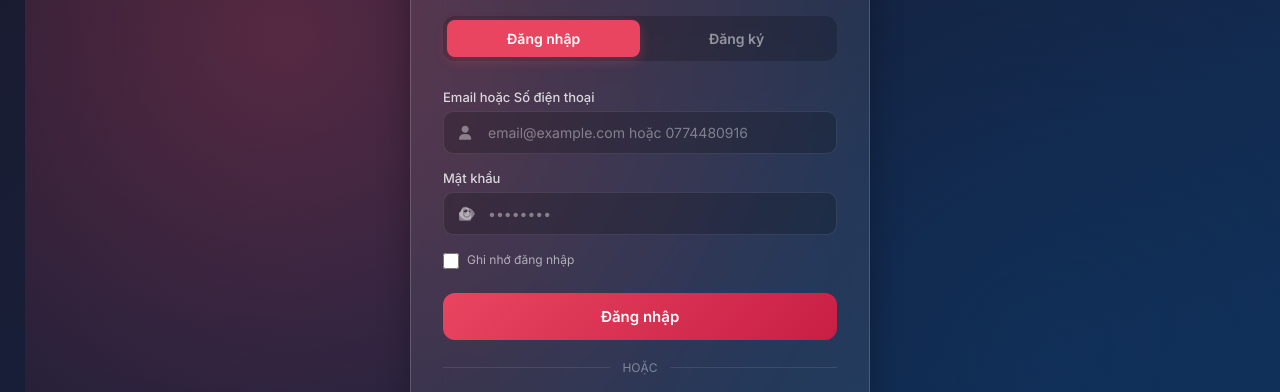
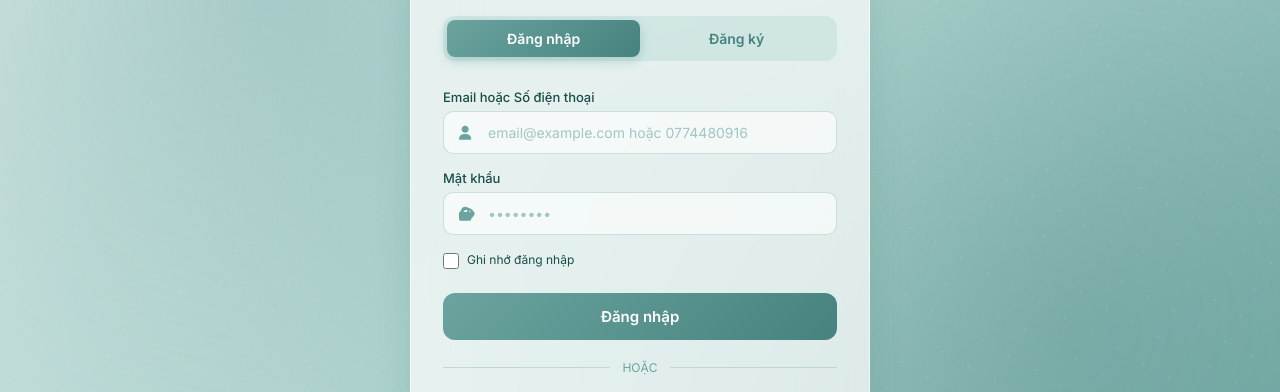
Before and after one commit to minhsang1994/polomimin-website, a plain HTML site: page auth.html in a window 1280 px wide. Shown: the part 222-614 px from the top of the page. Drawn offline with nearby package versions, Linux system fonts and the light colour scheme.

Commit message:
Apply Seafoam Green theme with smooth animations
- Switch color palette to monochromatic seafoam green (#6BA49F)
- Update ERP dashboard with new color scheme
- Refresh auth page with glassmorphism + seafoam tones
- Add floating, shimmer, glow, wave animations
- Smooth scrollbar, custom focus states
- Add theme.css as central design tokens

```diff
--- a/auth.html
+++ b/auth.html
@@ -9,11 +9,13 @@
     <link rel="stylesheet" href="https://cdnjs.cloudflare.com/ajax/libs/font-awesome/6.4.0/css/all.min.css">
     <style>
         :root {
-            --primary: #e94560;
-            --dark: #1a1a2e;
-            --darker: #16213e;
-            --glass: rgba(255, 255, 255, 0.08);
-            --glass-border: rgba(255, 255, 255, 0.18);
+            --primary: #6BA49F;
+            --primary-dark: #46827E;
+            --primary-light: #B2D6D1;
+            --dark: #1a4d49;
+            --darker: #0a2e2c;
+            --glass: rgba(255, 255, 255, 0.4);
+            --glass-border: rgba(255, 255, 255, 0.5);
         }
 
         * { margin: 0; padding: 0; box-sizing: border-box; }
@@ -21,7 +23,7 @@
         body {
             font-family: 'Inter', sans-serif;
             min-height: 100vh;
-            background: linear-gradient(135deg, #1a1a2e 0%, #16213e 50%, #0f3460 100%);
+            background: linear-gradient(135deg, #E6F2F0 0%, #B2D6D1 50%, #6BA49F 100%);
             display: flex;
             align-items: center;
             justify-content: center;
@@ -36,15 +38,35 @@
             position: fixed;
             top: 0; left: 0; right: 0; bottom: 0;
             background:
-                radial-gradient(circle at 20% 30%, rgba(233, 69, 96, 0.3) 0%, transparent 50%),
-                radial-gradient(circle at 80% 70%, rgba(15, 52, 96, 0.5) 0%, transparent 50%);
+                radial-gradient(circle at 20% 30%, rgba(107, 164, 159, 0.4) 0%, transparent 50%),
+                radial-gradient(circle at 80% 70%, rgba(70, 130, 126, 0.3) 0%, transparent 50%),
+                radial-gradient(circle at 50% 50%, rgba(178, 214, 209, 0.3) 0%, transparent 60%);
             z-index: 0;
             animation: bgFloat 20s ease-in-out infinite;
         }
 
+        body::after {
+            content: '';
+            position: fixed;
+            top: -50%; left: -50%;
+            width: 200%; height: 200%;
+            background:
+                radial-gradient(circle, rgba(255,255,255,0.1) 1px, transparent 1px);
+            background-size: 30px 30px;
+            animation: wave 15s linear infinite;
+            z-index: 0;
+            pointer-events: none;
+        }
+
         @keyframes bgFloat {
-            0%, 100% { transform: translate(0, 0); }
-            50% { transform: translate(50px, 30px); }
+            0%, 100% { transform: translate(0, 0) scale(1); }
+            33% { transform: translate(30px, -20px) scale(1.05); }
+            66% { transform: translate(-20px, 30px) scale(0.95); }
+        }
+
+        @keyframes wave {
+            0% { transform: translate(0, 0) rotate(0deg); }
+            100% { transform: translate(30px, 30px) rotate(360deg); }
         }
 
         .container {
@@ -52,13 +74,19 @@
             z-index: 1;
             width: 100%;
             max-width: 460px;
-            background: var(--glass);
-            backdrop-filter: blur(20px);
-            -webkit-backdrop-filter: blur(20px);
-            border: 1px solid var(--glass-border);
+            background: rgba(255, 255, 255, 0.7);
+            backdrop-filter: blur(30px);
+            -webkit-backdrop-filter: blur(30px);
+            border: 1px solid rgba(255, 255, 255, 0.6);
             border-radius: 24px;
             padding: 40px 32px;
-            box-shadow: 0 8px 32px rgba(0, 0, 0, 0.3);
+            box-shadow: 0 8px 32px rgba(70, 130, 126, 0.2);
+            animation: fadeInUp 0.6s ease-out;
+        }
+
+        @keyframes fadeInUp {
+            from { opacity: 0; transform: translateY(30px); }
+            to { opacity: 1; transform: translateY(0); }
         }
 
         .logo {
@@ -69,7 +97,7 @@
         .logo-icon {
             width: 72px;
             height: 72px;
-            background: linear-gradient(135deg, var(--primary), #c81e45);
+            background: linear-gradient(135deg, #6BA49F, #46827E);
             border-radius: 20px;
             display: flex;
             align-items: center;
@@ -79,26 +107,35 @@
             font-weight: 700;
             color: white;
             margin: 0 auto 16px;
-            box-shadow: 0 8px 24px rgba(233, 69, 96, 0.4);
+            box-shadow: 0 8px 24px rgba(107, 164, 159, 0.4);
+            animation: float 6s ease-in-out infinite;
+        }
+
+        @keyframes float {
+            0%, 100% { transform: translateY(0); }
+            50% { transform: translateY(-8px); }
         }
 
         .logo h1 {
             font-family: 'Playfair Display', serif;
             font-size: 28px;
-            color: white;
+            background: linear-gradient(135deg, #1a4d49, #46827E);
+            -webkit-background-clip: text;
+            -webkit-text-fill-color: transparent;
+            background-clip: text;
             letter-spacing: 2px;
             margin-bottom: 4px;
         }
 
         .logo p {
-            color: rgba(255, 255, 255, 0.6);
+            color: #46827E;
             font-size: 13px;
             letter-spacing: 1px;
         }
 
         .tabs {
             display: flex;
-            background: rgba(0, 0, 0, 0.2);
+            background: rgba(178, 214, 209, 0.4);
             border-radius: 12px;
             padding: 4px;
             margin-bottom: 28px;
@@ -108,7 +145,7 @@
             flex: 1;
             padding: 10px;
             text-align: center;
-            color: rgba(255, 255, 255, 0.5);
+            color: #46827E;
             font-size: 14px;
             font-weight: 600;
             cursor: pointer;
@@ -117,9 +154,9 @@
         }
 
         .tab.active {
-            background: var(--primary);
+            background: linear-gradient(135deg, #6BA49F, #46827E);
             color: white;
-            box-shadow: 0 4px 12px rgba(233, 69, 96, 0.3);
+            box-shadow: 0 4px 12px rgba(107, 164, 159, 0.4);
         }
 
         .form-group {
@@ -128,7 +165,7 @@
 
         .form-group label {
             display: block;
-            color: rgba(255, 255, 255, 0.8);
+            color: #1a4d49;
             font-size: 13px;
             font-weight: 500;
             margin-bottom: 6px;
@@ -143,30 +180,32 @@
             left: 16px;
             top: 50%;
             transform: translateY(-50%);
-            color: rgba(255, 255, 255, 0.4);
+            color: #6BA49F;
             font-size: 14px;
         }
 
         .form-group input {
             width: 100%;
             padding: 12px 16px 12px 44px;
-            background: rgba(0, 0, 0, 0.2);
-            border: 1px solid rgba(255, 255, 255, 0.1);
+            background: rgba(255, 255, 255, 0.6);
+            border: 1px solid rgba(107, 164, 159, 0.3);
             border-radius: 10px;
-            color: white;
+            color: #1a4d49;
             font-size: 14px;
             font-family: inherit;
             transition: all 0.3s;
         }
 
         .form-group input::placeholder {
-            color: rgba(255, 255, 255, 0.4);
+            color: #6BA49F;
+            opacity: 0.6;
         }
 
         .form-group input:focus {
             outline: none;
-            border-color: var(--primary);
-            background: rgba(0, 0, 0, 0.3);
+            border-color: #6BA49F;
+            background: rgba(255, 255, 255, 0.8);
+            box-shadow: 0 0 0 4px rgba(107, 164, 159, 0.15);
         }
 
         .form-row {
@@ -201,34 +240,50 @@
         }
 
         .checkbox-group label {
-            color: rgba(255, 255, 255, 0.6);
+            color: #1a4d49;
             font-size: 12px;
             line-height: 1.5;
         }
 
         .checkbox-group a {
-            color: var(--primary);
+            color: #46827E;
             text-decoration: none;
+            font-weight: 600;
         }
 
         .btn {
             width: 100%;
             padding: 14px;
-            background: linear-gradient(135deg, var(--primary), #c81e45);
+            background: linear-gradient(135deg, #6BA49F, #46827E);
             border: none;
             border-radius: 12px;
             color: white;
             font-size: 15px;
             font-weight: 600;
             cursor: pointer;
-            transition: all 0.3s;
+            transition: all 0.3s cubic-bezier(0.4, 0, 0.2, 1);
             font-family: inherit;
             margin-top: 8px;
+            position: relative;
+            overflow: hidden;
+        }
+
+        .btn::before {
+            content: '';
+            position: absolute;
+            top: 0; left: -100%;
+            width: 100%; height: 100%;
+            background: linear-gradient(90deg, transparent, rgba(255,255,255,0.3), transparent);
+            transition: left 0.5s;
         }
 
         .btn:hover {
             transform: translateY(-2px);
-            box-shadow: 0 8px 20px rgba(233, 69, 96, 0.4);
+            box-shadow: 0 8px 20px rgba(107, 164, 159, 0.4);
+        }
+
+        .btn:hover::before {
+            left: 100%;
         }
 
         .btn:disabled {
@@ -240,7 +295,7 @@
             display: flex;
             align-items: center;
             margin: 20px 0;
-            color: rgba(255, 255, 255, 0.4);
+            color: #6BA49F;
             font-size: 12px;
         }
 
@@ -248,7 +303,7 @@
             content: '';
             flex: 1;
             height: 1px;
-            background: rgba(255, 255, 255, 0.1);
+            background: rgba(107, 164, 159, 0.3);
         }
 
         .divider span { padding: 0 12px; }
@@ -257,8 +312,8 @@
             width: 100%;
             padding: 12px;
             background: white;
-            color: #333;
-            border: none;
+            color: #1a4d49;
+            border: 1px solid rgba(107, 164, 159, 0.3);
             border-radius: 10px;
             font-size: 14px;
             font-weight: 600;
@@ -271,13 +326,22 @@
             font-family: inherit;
         }
 
-        .social-btn:hover { transform: translateY(-2px); box-shadow: 0 4px 12px rgba(0,0,0,0.2); }
+        .social-btn:hover {
+            transform: translateY(-2px);
+            box-shadow: 0 4px 12px rgba(107, 164, 159, 0.3);
+            border-color: #6BA49F;
+        }
 
         .social-btn.google i { color: #ea4335; font-size: 18px; }
         .social-btn.zalo i { color: #0068ff; font-size: 18px; }
 
-        .form-section { display: none; }
+        .form-section { display: none; animation: fadeIn 0.4s ease-out; }
         .form-section.active { display: block; }
+
+        @keyframes fadeIn {
+            from { opacity: 0; transform: translateY(10px); }
+            to { opacity: 1; transform: translateY(0); }
+        }
 
         .alert {
             padding: 10px 14px;
@@ -288,16 +352,16 @@
         }
 
         .alert.error {
-            background: rgba(239, 68, 68, 0.15);
-            border: 1px solid rgba(239, 68, 68, 0.3);
-            color: #fca5a5;
+            background: rgba(201, 122, 122, 0.15);
+            border: 1px solid rgba(201, 122, 122, 0.3);
+            color: #a04545;
             display: block;
         }
 
         .alert.success {
-            background: rgba(16, 185, 129, 0.15);
-            border: 1px solid rgba(16, 185, 129, 0.3);
-            color: #6ee7b7;
+            background: rgba(107, 164, 159, 0.15);
+            border: 1px solid rgba(107, 164, 159, 0.3);
+            color: #2d5e5a;
             display: block;
         }
 
@@ -307,17 +371,17 @@
         }
 
         .back-home a {
-            color: rgba(255, 255, 255, 0.6);
+            color: #46827E;
             text-decoration: none;
             font-size: 13px;
             transition: color 0.3s;
         }
 
-        .back-home a:hover { color: var(--primary); }
+        .back-home a:hover { color: #1a4d49; }
 
         .footer-text {
             text-align: center;
-            color: rgba(255, 255, 255, 0.4);
+            color: #6BA49F;
             font-size: 11px;
             margin-top: 20px;
             line-height: 1.6;
--- a/css/style.css
+++ b/css/style.css
@@ -1,32 +1,66 @@
 /* POLOMIMIN ERP System Styles */
-/* Modern Dashboard Design */
+/* Seafoam Green Theme - Monochromatic */
 
-/* ===== CSS Variables ===== */
+/* ===== CSS Variables - Seafoam Green Palette ===== */
 :root {
-    --primary: #1a1a2e;
-    --secondary: #16213e;
-    --accent: #e94560;
-    --accent-light: rgba(233, 69, 96, 0.1);
-    --success: #10b981;
-    --success-light: rgba(16, 185, 129, 0.1);
-    --warning: #f59e0b;
-    --warning-light: rgba(245, 158, 11, 0.1);
-    --danger: #ef4444;
-    --danger-light: rgba(239, 68, 68, 0.1);
-    --info: #3b82f6;
-    --info-light: rgba(59, 130, 246, 0.1);
-    --text-dark: #1a1a2e;
-    --text-muted: #6b7280;
-    --text-light: #9ca3af;
-    --bg-light: #f3f4f6;
+    /* Seafoam Green - Main Palette */
+    --primary: #46827E;
+    --secondary: #1a4d49;
+    --accent: #6BA49F;
+    --accent-light: rgba(107, 164, 159, 0.15);
+    --accent-gradient: linear-gradient(135deg, #6BA49F 0%, #46827E 100%);
+
+    /* Status colors - seafoam variants */
+    --success: #6BA49F;
+    --success-light: rgba(107, 164, 159, 0.15);
+    --warning: #d4a373;
+    --warning-light: rgba(212, 163, 115, 0.15);
+    --danger: #c97a7a;
+    --danger-light: rgba(201, 122, 122, 0.15);
+    --info: #46827E;
+    --info-light: rgba(70, 130, 126, 0.15);
+
+    /* Seafoam shades */
+    --seafoam-primary: #6BA49F;
+    --seafoam-light: #B2D6D1;
+    --seafoam-dark: #46827E;
+    --seafoam-grey: #A9C9B0;
+    --seafoam-white: #E6F2F0;
+
+    /* Text */
+    --text-dark: #1a4d49;
+    --text-muted: #6BA49F;
+    --text-light: #A9C9B0;
+    --text-on-dark: #E6F2F0;
+
+    /* Backgrounds */
+    --bg-light: #E6F2F0;
     --bg-white: #ffffff;
-    --border: #e5e7eb;
-    --shadow-sm: 0 1px 2px rgba(0, 0, 0, 0.05);
-    --shadow-md: 0 4px 6px -1px rgba(0, 0, 0, 0.1);
-    --shadow-lg: 0 10px 15px -3px rgba(0, 0, 0, 0.1);
-    --transition: all 0.3s ease;
+    --bg-gradient: linear-gradient(135deg, #E6F2F0 0%, #B2D6D1 50%, #6BA49F 100%);
+    --bg-sidebar: linear-gradient(180deg, #1a4d49 0%, #0a2e2c 100%);
+
+    /* Borders */
+    --border: #B2D6D1;
+    --border-light: #E6F2F0;
+
+    /* Shadows - seafoam tinted */
+    --shadow-sm: 0 2px 8px rgba(70, 130, 126, 0.08);
+    --shadow-md: 0 4px 16px rgba(70, 130, 126, 0.12);
+    --shadow-lg: 0 8px 32px rgba(70, 130, 126, 0.18);
+    --shadow-xl: 0 16px 48px rgba(70, 130, 126, 0.22);
+    --shadow-glow: 0 0 24px rgba(107, 164, 159, 0.35);
+
+    /* Transitions */
+    --transition: all 0.3s cubic-bezier(0.4, 0, 0.2, 1);
+    --transition-bounce: all 0.4s cubic-bezier(0.34, 1.56, 0.64, 1);
+
+    /* Radius */
     --radius: 8px;
-    --radius-lg: 12px;
+    --radius-md: 12px;
+    --radius-lg: 16px;
+    --radius-xl: 24px;
+
+    /* Layout */
     --sidebar-width: 260px;
     --header-height: 64px;
 }
@@ -46,7 +80,55 @@ body {
     font-family: 'Segoe UI', Tahoma, Geneva, Verdana, sans-serif;
     line-height: 1.6;
     color: var(--text-dark);
-    background: var(--bg-light);
+    background: var(--bg-gradient);
+    background-attachment: fixed;
+    min-height: 100vh;
+    position: relative;
+    overflow-x: hidden;
+}
+
+body::before {
+    content: '';
+    position: fixed;
+    top: 0; left: 0; right: 0; bottom: 0;
+    background:
+        radial-gradient(circle at 20% 30%, rgba(107, 164, 159, 0.3) 0%, transparent 50%),
+        radial-gradient(circle at 80% 70%, rgba(70, 130, 126, 0.25) 0%, transparent 50%),
+        radial-gradient(circle at 50% 50%, rgba(178, 214, 209, 0.2) 0%, transparent 70%);
+    z-index: 0;
+    animation: bgFloat 20s ease-in-out infinite;
+    pointer-events: none;
+}
+
+@keyframes bgFloat {
+    0%, 100% { transform: translate(0, 0) scale(1); }
+    33% { transform: translate(30px, -20px) scale(1.05); }
+    66% { transform: translate(-20px, 30px) scale(0.95); }
+}
+
+@keyframes fadeInUp {
+    from { opacity: 0; transform: translateY(20px); }
+    to { opacity: 1; transform: translateY(0); }
+}
+
+@keyframes pulse {
+    0%, 100% { transform: scale(1); }
+    50% { transform: scale(1.05); }
+}
+
+@keyframes shimmer {
+    0% { background-position: -200% 0; }
+    100% { background-position: 200% 0; }
+}
+
+@keyframes glow {
+    0%, 100% { box-shadow: 0 0 20px rgba(107, 164, 159, 0.3); }
+    50% { box-shadow: 0 0 40px rgba(107, 164, 159, 0.5); }
+}
+
+@keyframes wave {
+    0%, 100% { transform: translateY(0); }
+    50% { transform: translateY(-4px); }
 }
 
 a {
--- /dev/null
+++ b/css/theme.css
@@ -0,0 +1,249 @@
+/* ============================================
+   POLOMIMIN - Seafoam Green Theme
+   Color Palette: Monochromatic Seafoam Green
+   ============================================ */
+
+:root {
+    /* Primary Colors - Seafoam Green */
+    --seafoam-primary: #6BA49F;
+    --seafoam-light: #B2D6D1;
+    --seafoam-dark: #46827E;
+    --seafoam-grey: #A9C9B0;
+    --seafoam-white: #E6F2F0;
+
+    /* Background Gradient */
+    --bg-primary: linear-gradient(135deg, #E6F2F0 0%, #B2D6D1 50%, #6BA49F 100%);
+    --bg-dark: linear-gradient(135deg, #46827E 0%, #1a4d49 50%, #0a2e2c 100%);
+    --bg-glass: rgba(230, 242, 240, 0.6);
+    --bg-glass-dark: rgba(70, 130, 126, 0.15);
+
+    /* Text Colors */
+    --text-primary: #1a4d49;
+    --text-secondary: #46827E;
+    --text-muted: #6BA49F;
+    --text-light: #ffffff;
+    --text-on-dark: #E6F2F0;
+
+    /* Accent Colors (Status) */
+    --success: #6BA49F;
+    --warning: #d4a373;
+    --danger: #c97a7a;
+    --info: #46827E;
+
+    /* Shadows */
+    --shadow-sm: 0 2px 8px rgba(70, 130, 126, 0.1);
+    --shadow-md: 0 4px 16px rgba(70, 130, 126, 0.15);
+    --shadow-lg: 0 8px 32px rgba(70, 130, 126, 0.2);
+    --shadow-xl: 0 16px 48px rgba(70, 130, 126, 0.25);
+    --shadow-glow: 0 0 24px rgba(107, 164, 159, 0.4);
+
+    /* Glass Effect */
+    --glass-bg: rgba(255, 255, 255, 0.25);
+    --glass-bg-strong: rgba(255, 255, 255, 0.4);
+    --glass-border: rgba(255, 255, 255, 0.4);
+    --glass-blur: 20px;
+
+    /* Border Radius */
+    --radius-sm: 8px;
+    --radius-md: 12px;
+    --radius-lg: 16px;
+    --radius-xl: 24px;
+    --radius-full: 9999px;
+
+    /* Transitions */
+    --transition-fast: 0.15s cubic-bezier(0.4, 0, 0.2, 1);
+    --transition-base: 0.3s cubic-bezier(0.4, 0, 0.2, 1);
+    --transition-slow: 0.5s cubic-bezier(0.4, 0, 0.2, 1);
+    --transition-bounce: 0.4s cubic-bezier(0.34, 1.56, 0.64, 1);
+
+    /* Spacing */
+    --space-xs: 4px;
+    --space-sm: 8px;
+    --space-md: 16px;
+    --space-lg: 24px;
+    --space-xl: 32px;
+    --space-2xl: 48px;
+}
+
+/* ============================================
+   GLOBAL ANIMATIONS
+   ============================================ */
+
+@keyframes float {
+    0%, 100% { transform: translateY(0) rotate(0deg); }
+    50% { transform: translateY(-20px) rotate(2deg); }
+}
+
+@keyframes fadeInUp {
+    from {
+        opacity: 0;
+        transform: translateY(20px);
+    }
+    to {
+        opacity: 1;
+        transform: translateY(0);
+    }
+}
+
+@keyframes fadeInDown {
+    from {
+        opacity: 0;
+        transform: translateY(-20px);
+    }
+    to {
+        opacity: 1;
+        transform: translateY(0);
+    }
+}
+
+@keyframes fadeIn {
+    from { opacity: 0; }
+    to { opacity: 1; }
+}
+
+@keyframes scaleIn {
+    from {
+        opacity: 0;
+        transform: scale(0.9);
+    }
+    to {
+        opacity: 1;
+        transform: scale(1);
+    }
+}
+
+@keyframes slideInRight {
+    from {
+        opacity: 0;
+        transform: translateX(20px);
+    }
+    to {
+        opacity: 1;
+        transform: translateX(0);
+    }
+}
+
+@keyframes pulse {
+    0%, 100% { transform: scale(1); opacity: 1; }
+    50% { transform: scale(1.05); opacity: 0.9; }
+}
+
+@keyframes glow {
+    0%, 100% { box-shadow: 0 0 20px rgba(107, 164, 159, 0.3); }
+    50% { box-shadow: 0 0 30px rgba(107, 164, 159, 0.6); }
+}
+
+@keyframes shimmer {
+    0% { background-position: -200% 0; }
+    100% { background-position: 200% 0; }
+}
+
+@keyframes wave {
+    0%, 100% { transform: translateX(0) translateY(0); }
+    25% { transform: translateX(-10px) translateY(-5px); }
+    50% { transform: translateX(0) translateY(-10px); }
+    75% { transform: translateX(10px) translateY(-5px); }
+}
+
+@keyframes gradientShift {
+    0% { background-position: 0% 50%; }
+    50% { background-position: 100% 50%; }
+    100% { background-position: 0% 50%; }
+}
+
+@keyframes ripple {
+    0% {
+        transform: scale(0);
+        opacity: 1;
+    }
+    100% {
+        transform: scale(4);
+        opacity: 0;
+    }
+}
+
+/* ============================================
+   UTILITY CLASSES
+   ============================================ */
+
+.glass {
+    background: var(--glass-bg);
+    backdrop-filter: blur(var(--glass-blur));
+    -webkit-backdrop-filter: blur(var(--glass-blur));
+    border: 1px solid var(--glass-border);
+    border-radius: var(--radius-lg);
+    box-shadow: var(--shadow-md);
+}
+
+.glass-strong {
+    background: var(--glass-bg-strong);
+    backdrop-filter: blur(30px);
+    -webkit-backdrop-filter: blur(30px);
+    border: 1px solid var(--glass-border);
+    border-radius: var(--radius-xl);
+    box-shadow: var(--shadow-lg);
+}
+
+.gradient-text {
+    background: linear-gradient(135deg, var(--seafoam-primary), var(--seafoam-dark));
+    -webkit-background-clip: text;
+    -webkit-text-fill-color: transparent;
+    background-clip: text;
+}
+
+.gradient-bg {
+    background: linear-gradient(135deg, var(--seafoam-primary), var(--seafoam-dark));
+}
+
+.animate-fadeIn { animation: fadeIn var(--transition-slow) ease-out; }
+.animate-fadeInUp { animation: fadeInUp var(--transition-slow) ease-out; }
+.animate-scaleIn { animation: scaleIn var(--transition-bounce) ease-out; }
+.animate-float { animation: float 6s ease-in-out infinite; }
+.animate-pulse { animation: pulse 2s ease-in-out infinite; }
+.animate-glow { animation: glow 2s ease-in-out infinite; }
+
+.hover-lift {
+    transition: transform var(--transition-base), box-shadow var(--transition-base);
+}
+.hover-lift:hover {
+    transform: translateY(-4px);
+    box-shadow: var(--shadow-lg);
+}
+
+.hover-scale {
+    transition: transform var(--transition-bounce);
+}
+.hover-scale:hover {
+    transform: scale(1.05);
+}
+
+/* Smooth scrollbar with seafoam theme */
+::-webkit-scrollbar {
+    width: 10px;
+    height: 10px;
+}
+
+::-webkit-scrollbar-track {
+    background: var(--seafoam-white);
+}
+
+::-webkit-scrollbar-thumb {
+    background: linear-gradient(180deg, var(--seafoam-primary), var(--seafoam-dark));
+    border-radius: var(--radius-full);
+}
+
+::-webkit-scrollbar-thumb:hover {
+    background: linear-gradient(180deg, var(--seafoam-dark), var(--text-primary));
+}
+
+/* Selection */
+::selection {
+    background: var(--seafoam-primary);
+    color: white;
+}
+
+/* Focus visible */
+*:focus-visible {
+    outline: 2px solid var(--seafoam-primary);
+    outline-offset: 2px;
+}
```
